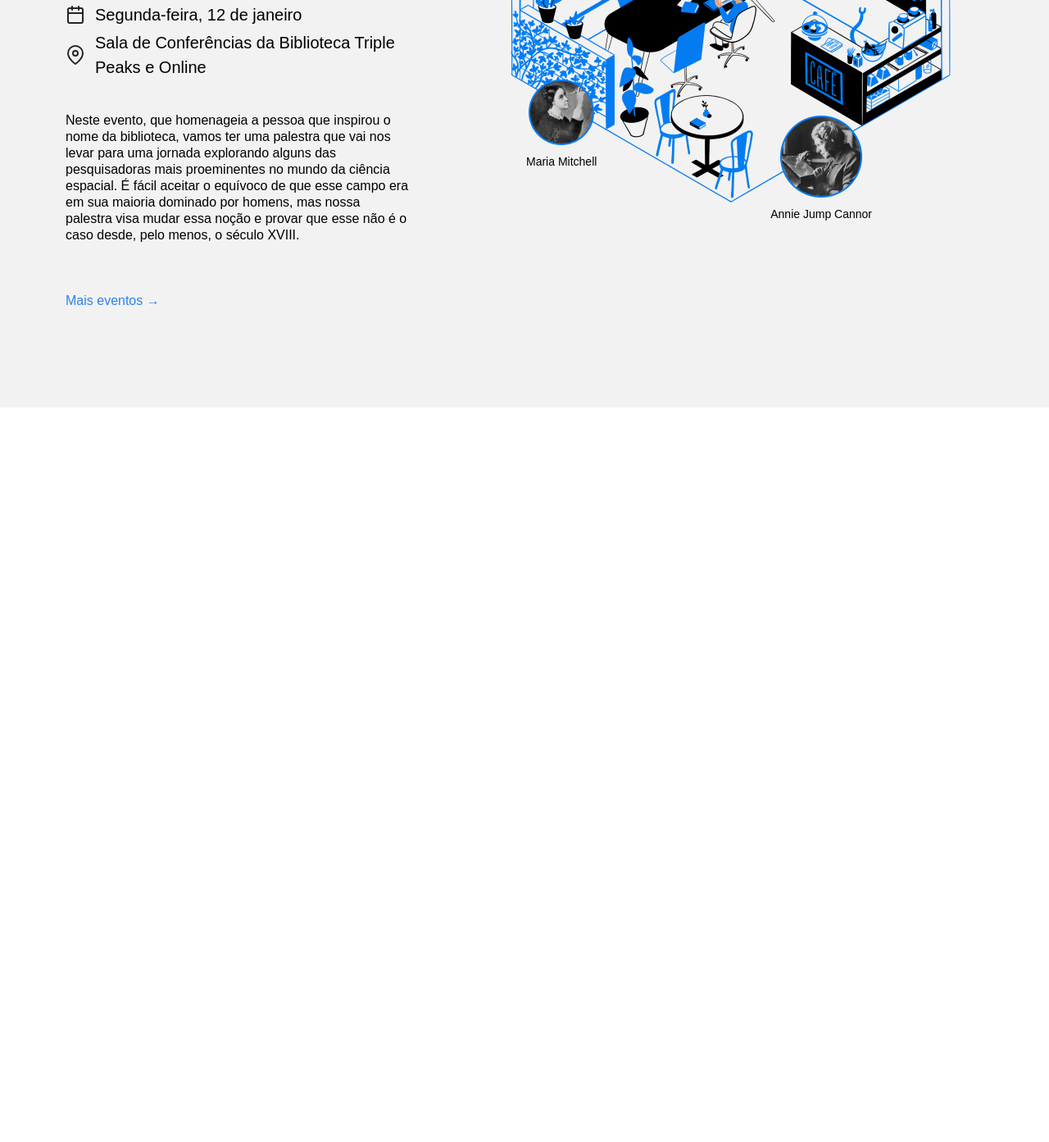
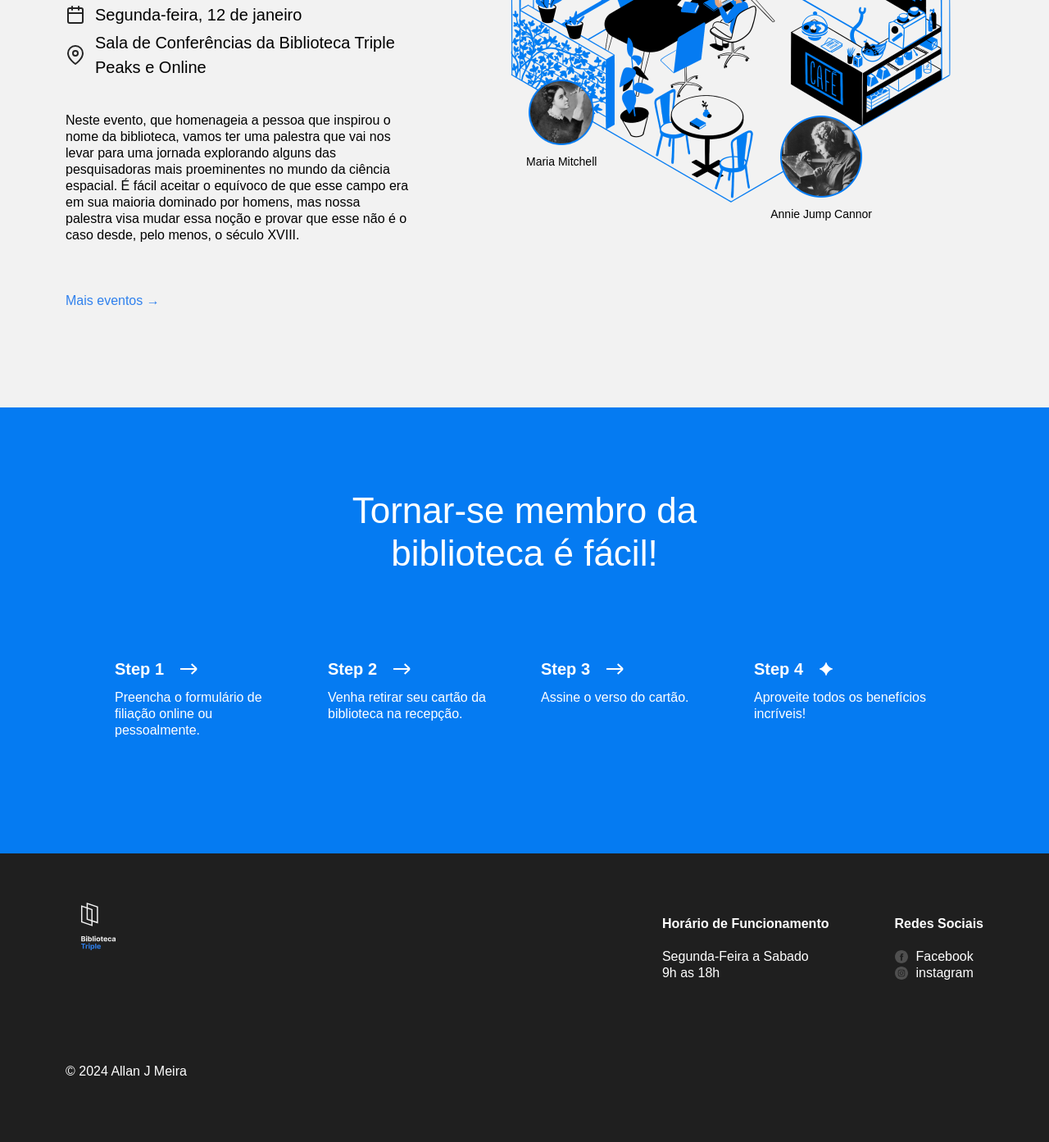
Before and after one commit to AllanMeira/web_project_library_pt, a plain HTML site: page index.html in a window 1280 px wide. Shown: the part 2493-3886 px from the top of the page at 82% size. Before the commit the page ends 2990 px from the top, so only its background shows below. Drawn offline with Linux system fonts and the light colour scheme.

Commit message:
update project three

```diff
--- a/index.html
+++ b/index.html
@@ -26,10 +26,10 @@
               <a class="nav__link" href="#events">Eventos</a>
             </li>
             <li>
-              <a class="nav__link">Seja um membro</a>
+              <a class="nav__link" href="#membros">Seja um membro</a>
             </li>
             <li>
-              <a class="nav__link">Contatos</a>
+              <a class="nav__link" href="#rodape">Contatos</a>
             </li>
           </ul>
         </nav>
@@ -214,7 +214,108 @@
             </div>
           </div>
         </section>
+        <section class="membership" id="membros">
+          <h2 class="membership__title">
+            Tornar-se membro da biblioteca é fácil!
+          </h2>
+          <ul class="membership__steps">
+            <li class="step">
+              <h3 class="step__title">
+                Step 1
+                <img
+                  src="./images/icon_step_forward.svg"
+                  alt="icon forward"
+                  class="step__icon"
+                />
+              </h3>
+              <p class="step__description">
+                Preencha o formulário de filiação online ou pessoalmente.
+              </p>
+            </li>
+            <li class="step">
+              <h3 class="step__title">
+                Step 2
+                <img
+                  src="./images/icon_step_forward.svg"
+                  alt="icon forward"
+                  class="step__icon"
+                />
+              </h3>
+              <p class="step__description">
+                Venha retirar seu cartão da biblioteca na recepção.
+              </p>
+            </li>
+            <li class="step">
+              <h3 class="step__title">
+                Step 3
+                <img
+                  src="./images/icon_step_forward.svg"
+                  alt="icon forward"
+                  class="step__icon"
+                />
+              </h3>
+              <p class="step__description">Assine o verso do cartão.</p>
+            </li>
+            <li class="step">
+              <h3 class="step__title">
+                Step 4
+                <img
+                  src="./images/icon_step_finish.svg"
+                  alt="icon finish"
+                  class="step__icon"
+                />
+              </h3>
+              <p class="step__description">
+                Aproveite todos os benefícios incríveis!
+              </p>
+            </li>
+          </ul>
+        </section>
       </main>
+      <footer class="footer" id="rodape">
+        <section class="footer__columns">
+          <div class="footer__column">
+            <img
+              src="./images/logo_white.svg"
+              alt="Logo da Marca"
+              class="footer__logo"
+            />
+          </div>
+          <div class="footer__column footer__column_content_hours">
+            <h3 class="footer__column-heading">Horário de Funcionamento</h3>
+            <ul class="footer__list">
+              <li class="footer__list-item">Segunda-Feira a Sabado</li>
+              <li class="footer__list-item">9h as 18h</li>
+            </ul>
+          </div>
+          <div class="footer__column footer__column_content_social">
+            <h3 class="footer__column-heading">Redes Sociais</h3>
+            <ul class="footer__list">
+              <li class="footer__list-item">
+                <a href="#" target="_blank" class="footer__column-link">
+                  <img
+                    src="./images/facebook_white.svg"
+                    alt="Icone Facebook"
+                    class="footer__social-icon"
+                  />
+                  Facebook</a
+                >
+              </li>
+              <li class="footer__list-item">
+                <a href="#" target="_blank" class="footer__column-link">
+                  <img
+                    src="./images/instagram_white.svg"
+                    alt="Icone Instagram"
+                    class="footer__social-icon"
+                  />
+                  instagram</a
+                >
+              </li>
+            </ul>
+          </div>
+        </section>
+        <p class="footer__copyright">© 2024 Allan J Meira</p>
+      </footer>
     </div>
   </body>
 </html>
--- a/styles/style.css
+++ b/styles/style.css
@@ -287,3 +287,105 @@
   font-size: 14px;
   margin: 0;
 }
+
+.membership {
+  padding: 100px 0 140px;
+  background-color: #057bf2;
+  color: #ffffff;
+}
+
+.membership__title {
+  max-width: 574px;
+  margin: 0 auto;
+  text-align: center;
+  font-size: 44px;
+  font-weight: 500;
+  line-height: 52px;
+}
+
+.membership__steps {
+  list-style-type: none;
+  padding: 0;
+  margin: 100px 0 0;
+  display: flex;
+  justify-content: center;
+  column-gap: 40px;
+}
+
+.step {
+  flex-basis: 220px;
+}
+
+.step__title {
+  margin: 0;
+  font-size: 20px;
+  line-height: 30px;
+  font-weight: 700;
+  display: flex;
+  align-items: center;
+}
+
+.step__icon {
+  margin-left: 20px;
+}
+
+.step__description {
+  margin: 10px 0 0;
+}
+
+.footer {
+  box-sizing: border-box;
+  background-color: #1f1f1f;
+  color: #fff;
+  padding: 60px 80px;
+}
+
+.footer__columns {
+  display: flex;
+}
+
+.footer__column_content_hours {
+  margin-left: auto;
+}
+
+.footer__column_content_social {
+  margin-left: 80px;
+}
+
+.footer__logo {
+  height: 58px;
+  width: 80px;
+}
+
+.footer__column-heading {
+  font-size: 16px;
+  margin-bottom: 20px;
+}
+
+.footer__list {
+  /* O código abaixo remove os estilos do navegador padrão para listas */
+  list-style-type: none;
+  padding: 0;
+  margin: 0;
+}
+
+.footer__list-item {
+  font-size: 16px;
+}
+
+.footer__column-link {
+  color: white;
+  text-decoration: none;
+  display: flex;
+  align-items: center;
+  column-gap: 10px;
+}
+
+.footer__social-icon {
+  width: 16px;
+  height: 16px;
+}
+
+.footer__copyright {
+  margin-top: 100px;
+}
```
